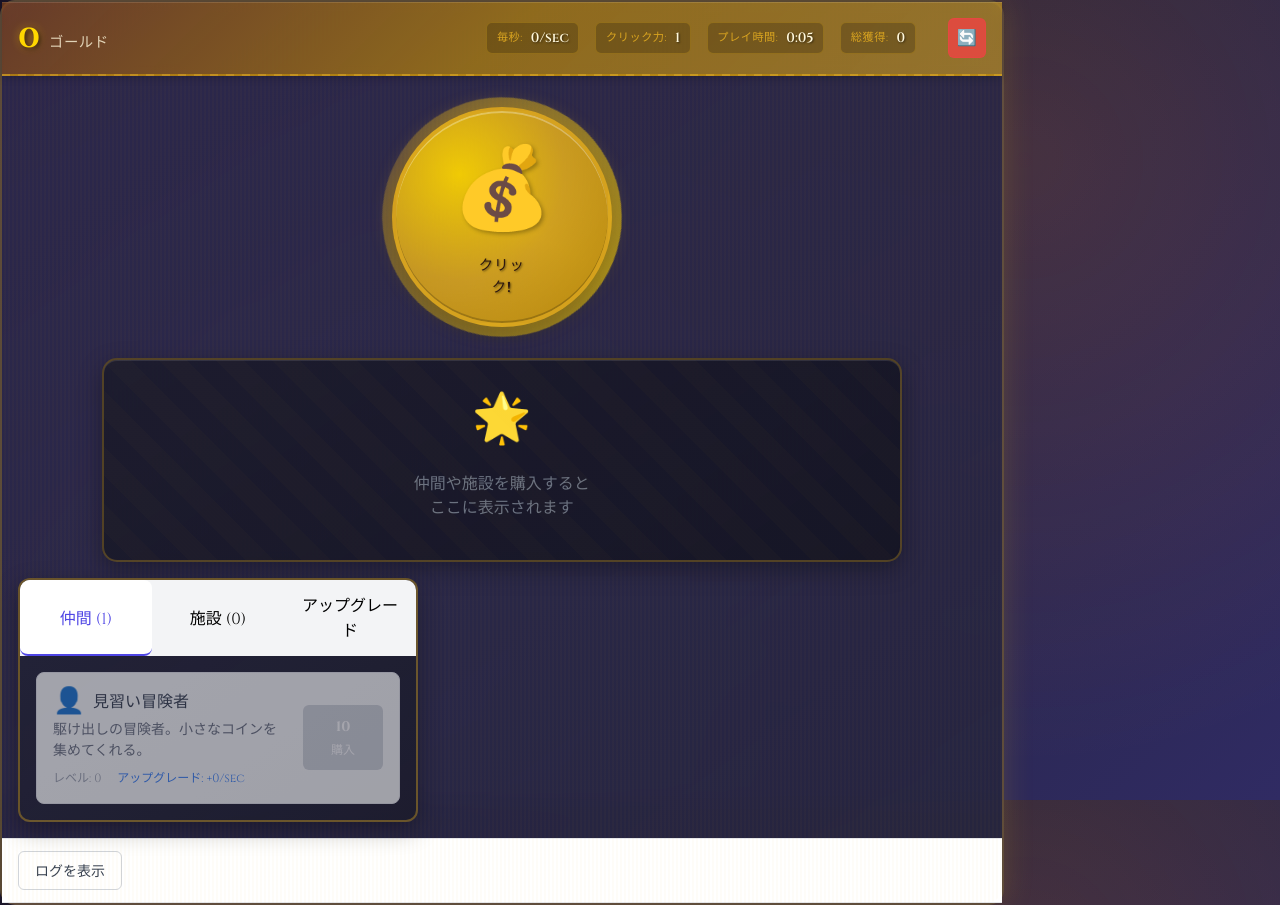
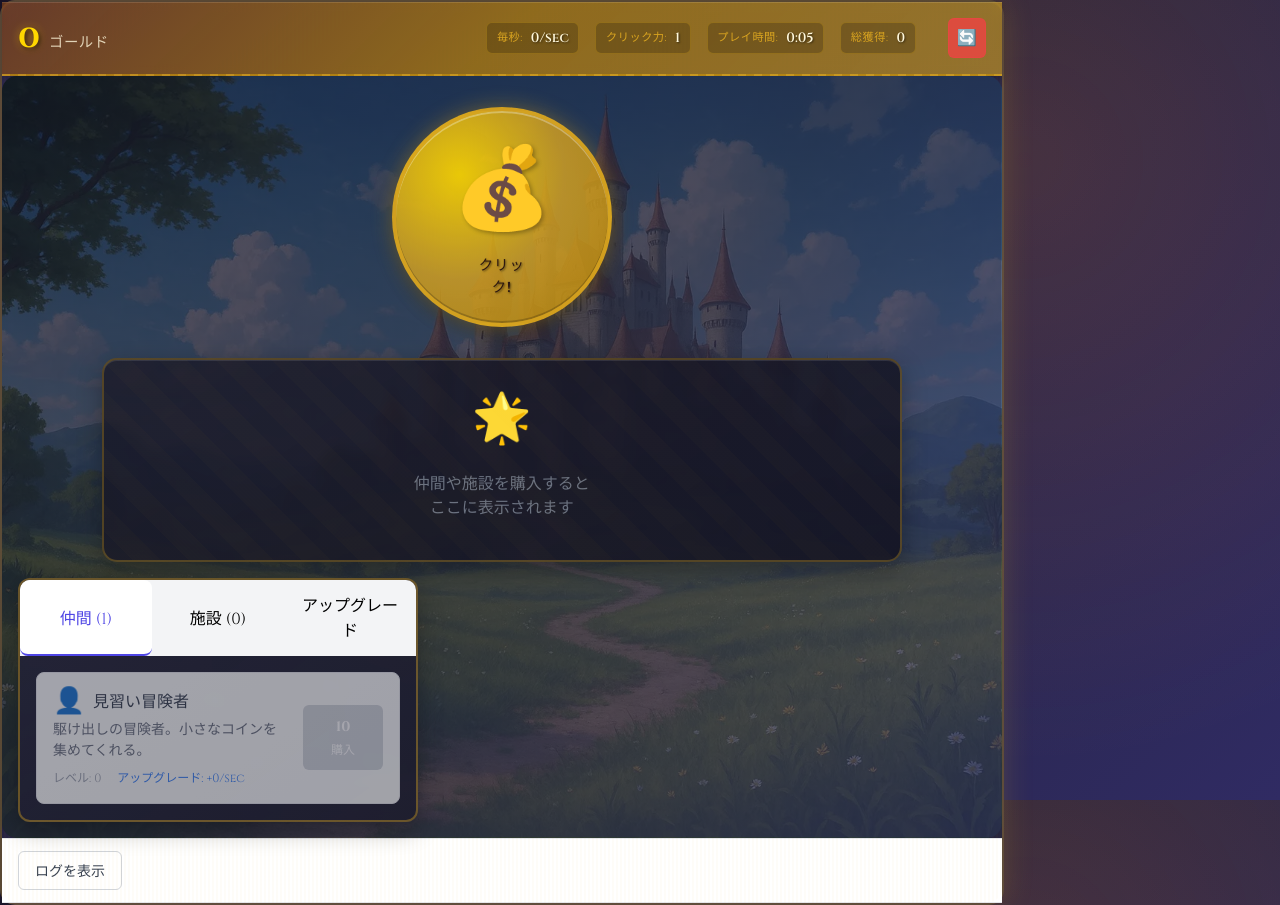
Before and after one commit to kekoyana/plusfantasy, a React (Vite) app: page / in a window 1280 px wide. Built offline with nearby package versions, Linux system fonts and the light colour scheme.

Commit message:
背景画像の追加

```diff
--- a/src/App.css
+++ b/src/App.css
@@ -255,6 +255,14 @@ body {
   flex: 1;
   gap: 1rem;
   padding: 1rem;
+  background:
+    linear-gradient(135deg, rgba(15, 12, 41, 0.7) 0%, rgba(36, 36, 62, 0.8) 50%, rgba(48, 43, 99, 0.7) 100%),
+    url('/bg.webp');
+  background-size: cover;
+  background-position: center;
+  background-repeat: no-repeat;
+  border-radius: 15px;
+  position: relative;
 }
 
 .click-section {
```
Also changed, not shown: public/bg.webp (added).
